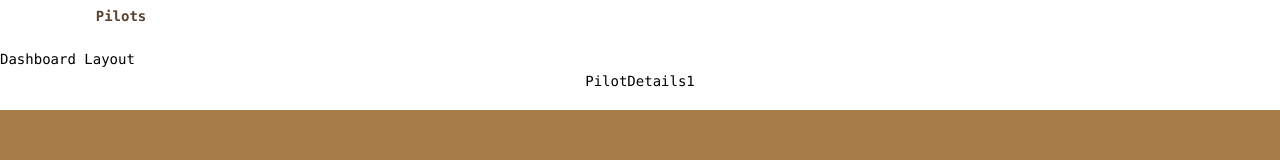
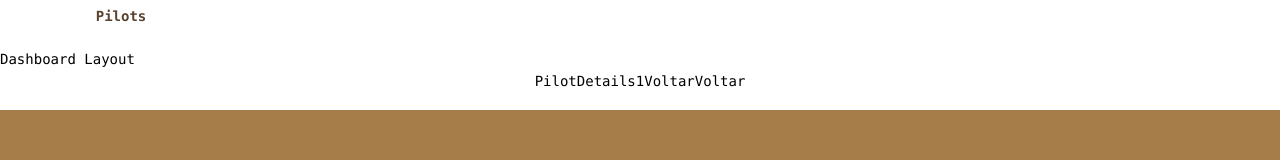
Before and after one commit to 2fc-data/cpvl, a React (Vite) app: page /prv/pilots/1 in a window 1280 px wide. Shown: the part 185-345 px from the top of the page. Built offline with nearby package versions, Linux system fonts and the light colour scheme.

Commit message:
opção voltar

```diff
--- a/src/pages/dashboard/pilotDetail/PilotDetail.tsx
+++ b/src/pages/dashboard/pilotDetail/PilotDetail.tsx
@@ -1,4 +1,4 @@
-import { useParams } from "react-router-dom";
+import { Link, useParams } from "react-router-dom";
 
 import { PilotDetailWrap } from "./PilotDetail.styles";
 
@@ -9,6 +9,7 @@
     <PilotDetailWrap>
       <p>PilotDetails</p>
       <p>{params.pilotId}</p>
+      <p><Link to=".." relative="path">Voltar</Link>Voltar</p>
     </PilotDetailWrap>
   )
 };
```
